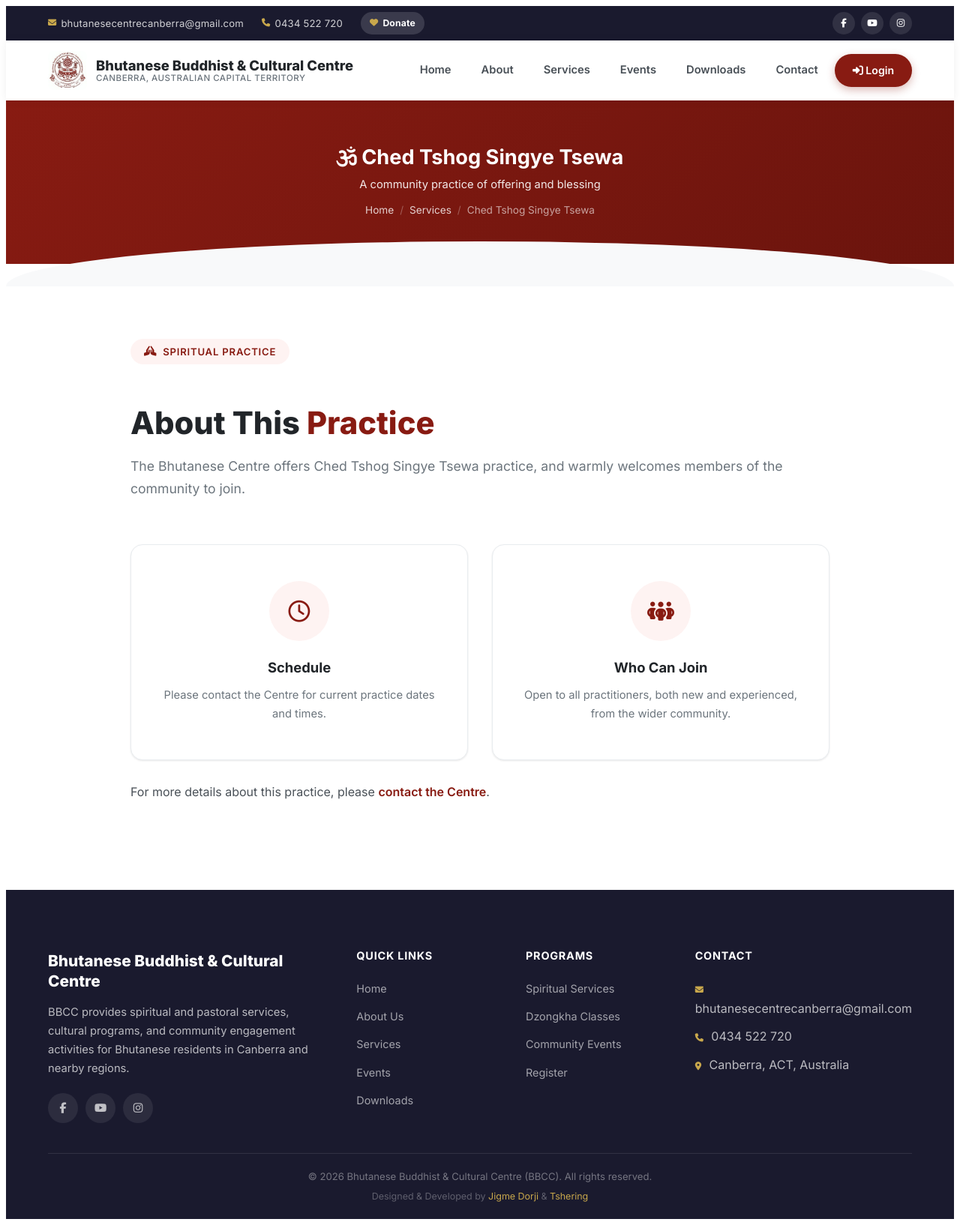
After one commit to JigmeDorji/bbccc, a PHP site: page /ched-tshog-singye-tsewa.php in a window 1280 px wide. The commit adds this page. Shown: the whole page at 75% size. Run offline with PHP 8.4, Linux system fonts and the light colour scheme; a stand-in replaces the project's code that opens the database connection; some libraries are stand-ins or nearby versions.

Commit message:
Add Ched Tshog Singye Tsewa to the Services page
New static page (ched-tshog-singye-tsewa.php), modeled on the existing
spiritual-services.php pattern. Widened the top section of services.php
from 2 cards to 3 (Bhutanese Language and Culture School, Ched Tshog
Singye Tsewa, Droenchoe (Tara) Practice) and generalized its heading
accordingly, since it's no longer just about the language program.
Core Services section (4 cards) left unchanged.

Co-Authored-By: Claude Sonnet 5 <noreply@anthropic.com>

```diff
--- /dev/null
+++ b/ched-tshog-singye-tsewa.php
@@ -0,0 +1,59 @@
+<?php
+require_once "include/config.php";
+?>
+<!doctype html>
+<html lang="en">
+<head>
+    <meta charset="utf-8">
+    <meta http-equiv="x-ua-compatible" content="ie=edge">
+    <title>Ched Tshog Singye Tsewa — BBCC</title>
+    <meta name="description" content="Ched Tshog Singye Tsewa practice at the Bhutanese Buddhist and Cultural Centre Canberra.">
+    <meta name="viewport" content="width=device-width, initial-scale=1">
+    <?php include_once 'include/global_css.php'; ?>
+</head>
+<body class="bbcc-public">
+<?php include_once 'include/nav.php'; ?>
+
+<div class="bbcc-page-hero">
+    <div class="bbcc-page-hero__content">
+        <h1><i class="fa-solid fa-om"></i> Ched Tshog Singye Tsewa</h1>
+        <p class="bbcc-page-hero__subtitle">A community practice of offering and blessing</p>
+        <ul class="bbcc-page-hero__breadcrumb">
+            <li><a href="index">Home</a></li><li class="sep">/</li>
+            <li><a href="services">Services</a></li><li class="sep">/</li>
+            <li>Ched Tshog Singye Tsewa</li>
+        </ul>
+    </div>
+</div>
+
+<section class="bbcc-section">
+    <div class="bbcc-container" style="max-width:980px;">
+        <div class="section-header fade-up" style="text-align:left;max-width:none;">
+            <span class="section-badge"><i class="fa-solid fa-hands-praying"></i> Spiritual Practice</span>
+            <h2>About This <span>Practice</span></h2>
+            <p>The Bhutanese Centre offers Ched Tshog Singye Tsewa practice, and warmly welcomes members of the community to join.</p>
+        </div>
+
+        <div class="bbcc-services-extended" style="grid-template-columns:repeat(2,minmax(0,1fr));">
+            <div class="bbcc-service-card-ext fade-up">
+                <div class="bbcc-service-card-ext__icon"><i class="fa-regular fa-clock"></i></div>
+                <h3>Schedule</h3>
+                <p>Please contact the Centre for current practice dates and times.</p>
+            </div>
+            <div class="bbcc-service-card-ext fade-up">
+                <div class="bbcc-service-card-ext__icon"><i class="fa-solid fa-people-group"></i></div>
+                <h3>Who Can Join</h3>
+                <p>Open to all practitioners, both new and experienced, from the wider community.</p>
+            </div>
+        </div>
+
+        <p class="fade-up" style="margin-top:28px;color:var(--gray-700);line-height:1.8;">
+            For more details about this practice, please <a href="contact-us" style="color:#881b12;font-weight:600;">contact the Centre</a>.
+        </p>
+    </div>
+</section>
+
+<?php include_once 'include/footer.php'; ?>
+<?php include_once 'include/global_js.php'; ?>
+</body>
+</html>
```
Also changed, not shown: services.php (+10 -4 lines).
